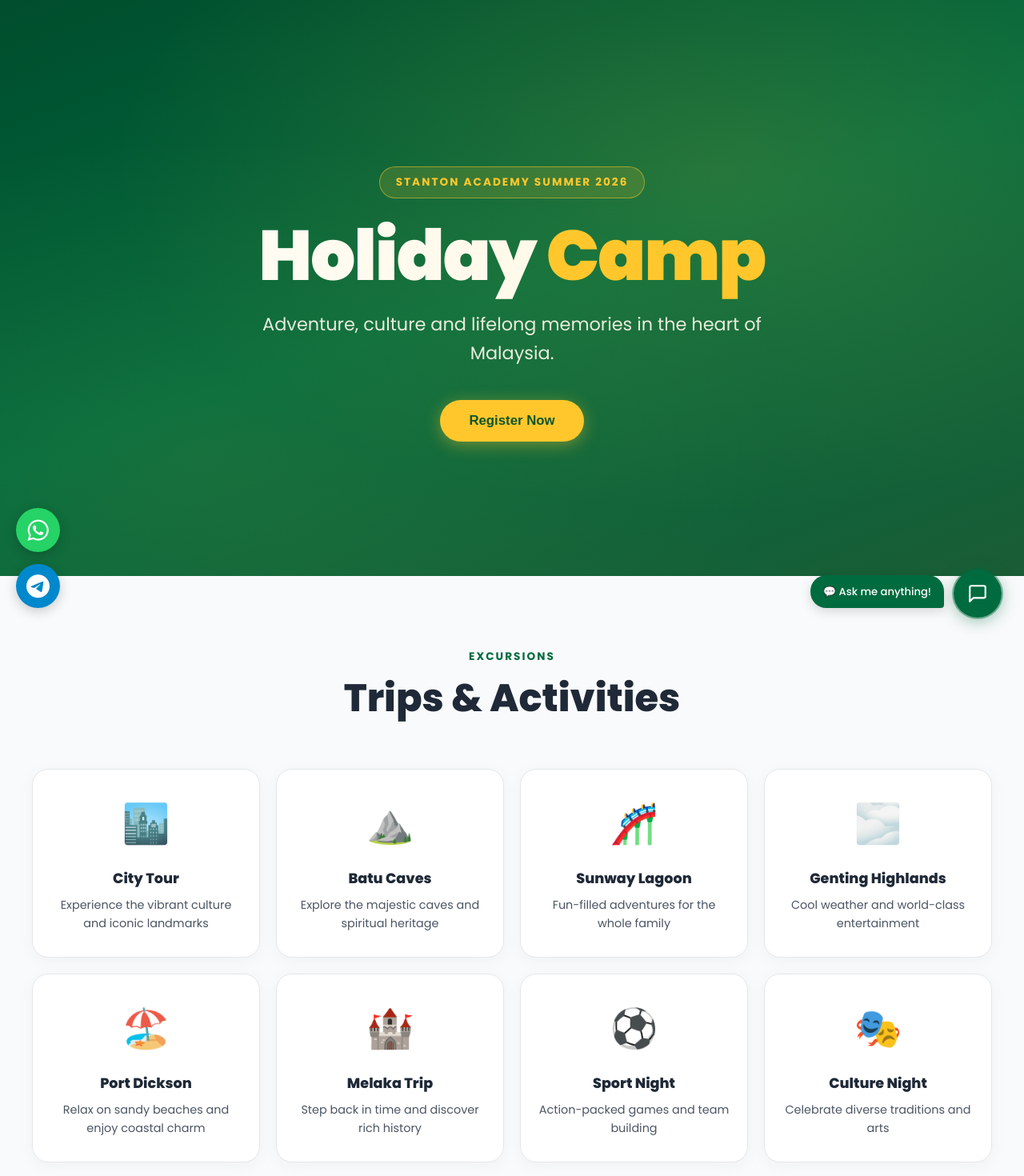
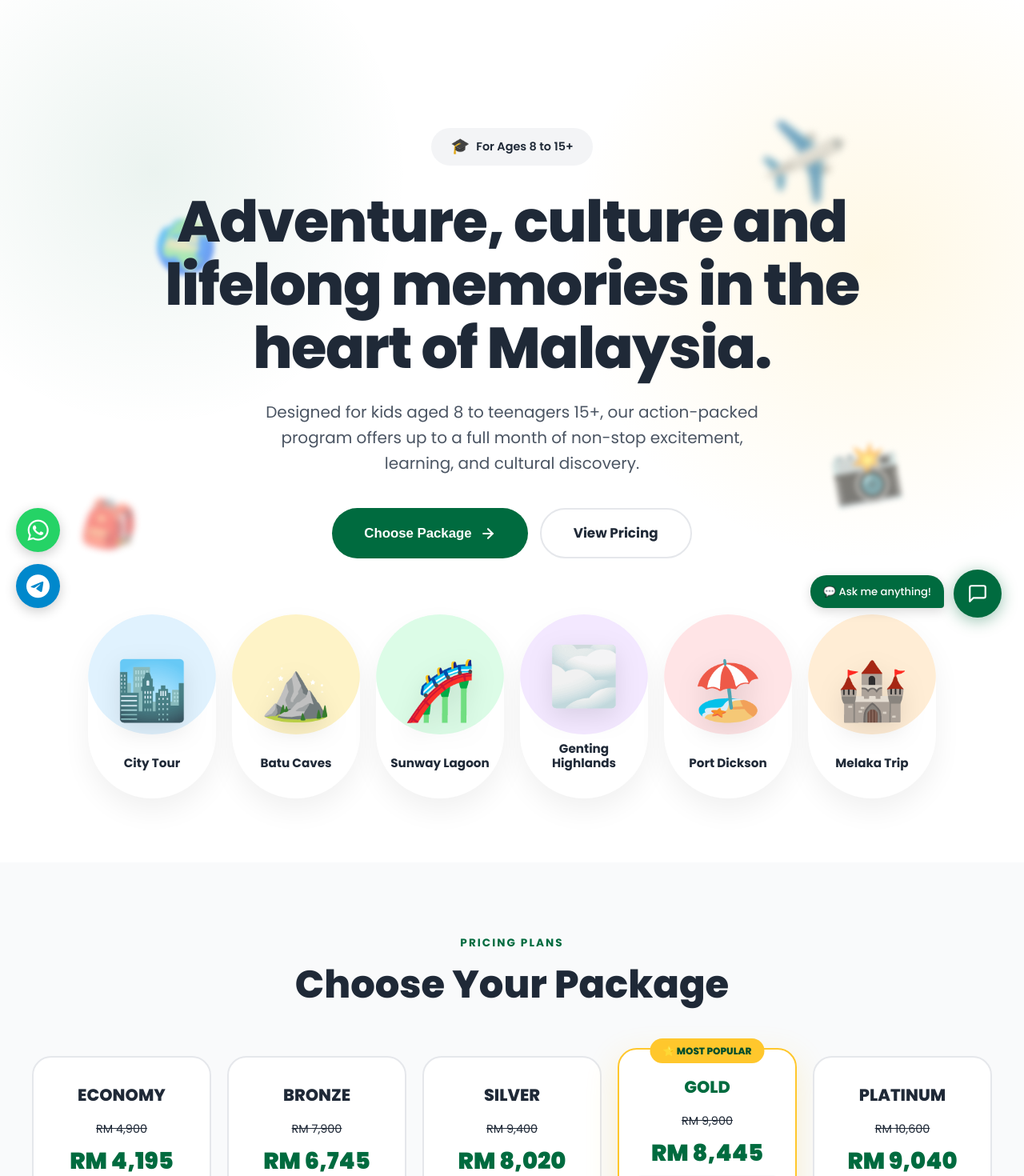
Before and after one commit to ZokirovIslomjon/stanton-academy, a React (Vite) app: page /holiday-camp in a window 1280 px wide. Shown: the top 1470 px of the page at 80% size. Built offline with nearby package versions, Linux system fonts and the light colour scheme.

Commit message:
Fixed design

```diff
--- a/src/pages/HolidayCamp.jsx
+++ b/src/pages/HolidayCamp.jsx
@@ -69,14 +69,12 @@ const PACKAGES = [
 ];
 
 const TRIPS = [
-  { name: 'City Tour', emoji: '🏙️', desc: 'Experience the vibrant culture and iconic landmarks' },
-  { name: 'Batu Caves', emoji: '⛰️', desc: 'Explore the majestic caves and spiritual heritage' },
-  { name: 'Sunway Lagoon', emoji: '🎢', desc: 'Fun-filled adventures for the whole family' },
-  { name: 'Genting Highlands', emoji: '🌫️', desc: 'Cool weather and world-class entertainment' },
-  { name: 'Port Dickson', emoji: '🏖️', desc: 'Relax on sandy beaches and enjoy coastal charm' },
-  { name: 'Melaka Trip', emoji: '🏰', desc: 'Step back in time and discover rich history' },
-  { name: 'Sport Night', emoji: '⚽', desc: 'Action-packed games and team building' },
-  { name: 'Culture Night', emoji: '🎭', desc: 'Celebrate diverse traditions and arts' },
+  { name: 'City Tour', emoji: '🏙️', desc: 'Experience the vibrant culture and iconic landmarks', bg: '#e0f2fe' },
+  { name: 'Batu Caves', emoji: '⛰️', desc: 'Explore the majestic caves and spiritual heritage', bg: '#fef3c7' },
+  { name: 'Sunway Lagoon', emoji: '🎢', desc: 'Fun-filled adventures for the whole family', bg: '#dcfce7' },
+  { name: 'Genting Highlands', emoji: '🌫️', desc: 'Cool weather and world-class entertainment', bg: '#f3e8ff' },
+  { name: 'Port Dickson', emoji: '🏖️', desc: 'Relax on sandy beaches and enjoy coastal charm', bg: '#ffe4e6' },
+  { name: 'Melaka Trip', emoji: '🏰', desc: 'Step back in time and discover rich history', bg: '#ffedd5' },
 ];
 
 function CheckIcon({ yes }) {
@@ -86,9 +84,6 @@ function CheckIcon({ yes }) {
 }
 
 export default function HolidayCamp() {
-  const [activeTab, setActiveTab] = useState('july');
-
-  // Form State
   const [formData, setFormData] = useState({ fullName: '', phone: '', email: '', package: '' });
   const [isSending, setIsSending] = useState(false);
   const [isSubmitted, setIsSubmitted] = useState(false);
@@ -136,7 +131,7 @@ export default function HolidayCamp() {
   return (
     <div className="hc-page">
       <style>{`
-        @import url('https://fonts.googleapis.com/css2?family=Poppins:wght@300;400;500;600;700;800;900&family=Playfair+Display:wght@700;800&display=swap');
+        @import url('https://fonts.googleapis.com/css2?family=Poppins:wght@300;400;500;600;700;800;900&display=swap');
 
         :root {
           --green:       #006B3F;
@@ -155,40 +150,127 @@ export default function HolidayCamp() {
         * { box-sizing: border-box; margin: 0; padding: 0; }
         .hc-page { font-family: 'Poppins', sans-serif; color: var(--gray-800); overflow-x: hidden; background: var(--gray-50); }
 
-        /* ── HERO ── */
-        .hc-hero {
-          min-height: 90vh;
-          background: linear-gradient(160deg, var(--green-dark) 0%, var(--green) 50%, #1a5c35 100%);
-          display: flex; flex-direction: column; align-items: center; justify-content: center;
-          text-align: center; padding: 120px 20px 80px; position: relative; overflow: hidden;
+        /* ── HERO SECTION (NEW DESIGN) ── */
+        .hc-hero-modern {
+          position: relative;
+          min-height: 100vh;
+          background-color: #ffffff;
+          display: flex;
+          flex-direction: column;
+          align-items: center;
+          padding: 160px 20px 80px;
+          text-align: center;
+          overflow: hidden;
+          z-index: 1;
         }
-        .hc-hero::before {
-          content: ''; position: absolute; inset: 0;
-          background: radial-gradient(ellipse at 70% 30%, rgba(255,199,44,0.15) 0%, transparent 60%),
-                      radial-gradient(ellipse at 20% 80%, rgba(255,199,44,0.08) 0%, transparent 50%);
-          pointer-events: none;
+
+        /* Soft Background Gradients */
+        .hc-hero-modern::before {
+          content: '';
+          position: absolute; top: -10%; left: -10%; width: 50%; height: 60%;
+          background: radial-gradient(circle, rgba(0, 107, 63, 0.08) 0%, transparent 70%);
+          z-index: -1; pointer-events: none;
         }
-        .hc-hero-badge {
-          display: inline-block; background: rgba(255,199,44,0.15);
-          border: 1.5px solid rgba(255,199,44,0.5); color: var(--gold);
-          font-size: 0.85rem; font-weight: 700; letter-spacing: 0.15em;
-          padding: 8px 20px; border-radius: 50px; text-transform: uppercase; margin-bottom: 24px;
+        .hc-hero-modern::after {
+          content: '';
+          position: absolute; top: -5%; right: -15%; width: 60%; height: 70%;
+          background: radial-gradient(circle, rgba(255, 199, 44, 0.12) 0%, transparent 70%);
+          z-index: -1; pointer-events: none;
         }
-        .hc-hero-title {
-          font-size: clamp(3rem, 8vw, 5.5rem); font-weight: 900; color: var(--white);
-          line-height: 1.1; letter-spacing: -0.02em; margin-bottom: 20px;
+
+        /* Floating Blurred Elements */
+        .hc-float-icon {
+          position: absolute;
+          z-index: -1;
+          opacity: 0.6;
+          animation: floatAnimation 8s ease-in-out infinite;
+          user-select: none;
         }
-        .hc-hero-title span { color: var(--gold); }
-        .hc-hero-tagline {
-          font-size: clamp(1.1rem, 2.5vw, 1.4rem); color: rgba(255,255,255,0.9);
-          font-weight: 400; max-width: 700px; line-height: 1.6; margin-bottom: 40px;
+        .hc-float-1 { font-size: 4rem; top: 25%; left: 15%; filter: blur(3px); transform: rotate(-15deg); }
+        .hc-float-2 { font-size: 5rem; top: 15%; right: 18%; filter: blur(5px); transform: rotate(20deg); animation-delay: 2s; }
+        .hc-float-3 { font-size: 3.5rem; bottom: 35%; left: 8%; filter: blur(4px); transform: rotate(10deg); animation-delay: 4s; }
+        .hc-float-4 { font-size: 4.5rem; bottom: 40%; right: 12%; filter: blur(3px); transform: rotate(-10deg); animation-delay: 1s; }
+
+        @keyframes floatAnimation {
+          0%, 100% { margin-top: 0; }
+          50% { margin-top: -25px; }
         }
-        .hc-btn-primary {
-          background: var(--gold); color: var(--green-dark); padding: 16px 36px;
-          border-radius: 50px; font-weight: 700; font-size: 1.05rem; text-decoration: none;
-          transition: all 0.3s; border: none; cursor: pointer; box-shadow: 0 4px 20px rgba(255,199,44,0.4);
+
+        .hc-hero-badge-modern {
+          display: inline-flex; align-items: center; gap: 8px;
+          background: #f3f4f6; color: var(--gray-800);
+          font-size: 0.9rem; font-weight: 600; padding: 8px 24px;
+          border-radius: 50px; margin-bottom: 30px;
         }
-        .hc-btn-primary:hover { transform: translateY(-3px); box-shadow: 0 8px 28px rgba(255,199,44,0.5); background: #ffd44a; }
+        .hc-hero-badge-modern span { color: var(--green); font-size: 1.2rem; }
+
+        .hc-hero-title-modern {
+          font-size: clamp(2.5rem, 6vw, 4.5rem);
+          font-weight: 800; color: var(--gray-800);
+          line-height: 1.1; letter-spacing: -0.02em;
+          max-width: 900px; margin: 0 auto 25px;
+        }
+
+        .hc-hero-desc-modern {
+          font-size: clamp(1rem, 2vw, 1.25rem);
+          color: var(--gray-600); max-width: 650px;
+          margin: 0 auto 40px; line-height: 1.6;
+        }
+
+        .hc-hero-btn-group {
+          display: flex; gap: 15px; justify-content: center; margin-bottom: 70px; flex-wrap: wrap;
+        }
+
+        .hc-btn-primary-modern {
+          background: var(--green); color: white;
+          padding: 16px 40px; border-radius: 50px; font-weight: 700; font-size: 1.05rem;
+          text-decoration: none; border: none; cursor: pointer;
+          transition: all 0.3s; display: flex; align-items: center; gap: 10px;
+        }
+        .hc-btn-primary-modern:hover {
+          background: var(--green-dark); transform: translateY(-3px);
+          box-shadow: 0 10px 25px rgba(0, 107, 63, 0.3);
+        }
+
+        .hc-btn-secondary-modern {
+          background: transparent; color: var(--gray-800);
+          padding: 16px 40px; border-radius: 50px; font-weight: 700; font-size: 1.05rem;
+          text-decoration: none; border: 2px solid var(--gray-200); cursor: pointer; transition: all 0.3s;
+        }
+        .hc-btn-secondary-modern:hover {
+          border-color: var(--gray-800); background: var(--gray-50);
+        }
+
+        /* Trip Pills Row (Replacing Student Faces) */
+        .hc-hero-pills-row {
+          display: flex; justify-content: center; gap: 20px;
+          flex-wrap: wrap; width: 100%; max-width: 1200px; padding: 0 20px;
+        }
+
+        .hc-location-pill {
+          width: 160px; height: 230px; border-radius: 100px;
+          background: white; box-shadow: 0 15px 35px rgba(0,0,0,0.06);
+          display: flex; flex-direction: column; align-items: center; justify-content: flex-end;
+          padding: 20px 15px 35px; position: relative; overflow: hidden;
+          transition: transform 0.3s ease;
+        }
+        .hc-location-pill:hover { transform: translateY(-10px); box-shadow: 0 20px 40px rgba(0,0,0,0.1); }
+
+        .hc-location-bg {
+          position: absolute; top: 0; left: 0; width: 100%; height: 65%;
+          border-bottom-left-radius: 50%; border-bottom-right-radius: 50%;
+          z-index: 0;
+        }
+
+        .hc-location-emoji {
+          font-size: 4.5rem; position: relative; z-index: 1; margin-bottom: 25px;
+          filter: drop-shadow(0 10px 15px rgba(0,0,0,0.1));
+        }
+
+        .hc-location-name {
+          font-weight: 700; font-size: 0.95rem; color: var(--gray-800);
+          z-index: 1; position: relative; text-align: center; line-height: 1.2;
+        }
 
         /* ── SECTIONS ── */
         .hc-section { padding: 90px 20px; }
@@ -196,17 +278,6 @@ export default function HolidayCamp() {
         .hc-section-header { text-align: center; margin-bottom: 60px; }
         .hc-section-label { font-size: 0.85rem; font-weight: 700; letter-spacing: 0.15em; text-transform: uppercase; color: var(--green); margin-bottom: 12px; }
         .hc-section-title { font-size: clamp(2rem, 4vw, 3rem); font-weight: 800; line-height: 1.2; color: var(--gray-800); }
-
-        /* ── TRIPS GRID ── */
-        .hc-trips-grid { display: grid; grid-template-columns: repeat(auto-fit, minmax(250px, 1fr)); gap: 20px; }
-        .hc-trip-card {
-          background: white; border-radius: 20px; padding: 30px 20px; text-align: center;
-          box-shadow: 0 4px 20px rgba(0,0,0,0.04); border: 1px solid var(--gray-200); transition: all 0.3s;
-        }
-        .hc-trip-card:hover { transform: translateY(-5px); border-color: var(--green); box-shadow: 0 10px 30px rgba(0,107,63,0.1); }
-        .hc-trip-emoji { font-size: 3rem; margin-bottom: 15px; }
-        .hc-trip-name { font-weight: 800; font-size: 1.1rem; color: var(--gray-800); margin-bottom: 8px; }
-        .hc-trip-desc { font-size: 0.9rem; color: var(--gray-600); line-height: 1.6; }
 
         /* ── PACKAGES GRID ── */
         .hc-packages-grid { display: grid; grid-template-columns: repeat(auto-fit, minmax(220px, 1fr)); gap: 20px; align-items: start; }
@@ -265,40 +336,52 @@ export default function HolidayCamp() {
         @media (max-width: 900px) {
           .hc-contact-wrapper { grid-template-columns: 1fr; }
           .hc-contact-info, .hc-contact-form-container { padding: 40px 25px; }
+          .hc-location-pill { width: 140px; height: 200px; padding: 15px 10px 25px; }
+          .hc-location-emoji { font-size: 3.5rem; }
         }
       `}</style>
 
-      {/* ── HERO ── */}
-      <section className="hc-hero">
-        <div className="hc-hero-badge">Stanton Academy Summer 2026</div>
-        <h1 className="hc-hero-title">Holiday <span>Camp</span></h1>
-        <p className="hc-hero-tagline">
+      {/* ── HERO (Modern Re-design) ── */}
+      <section className="hc-hero-modern">
+        {/* Floating elements simulating the blurred 3D icons from the reference */}
+        <div className="hc-float-icon hc-float-1">🌍</div>
+        <div className="hc-float-icon hc-float-2">✈️</div>
+        <div className="hc-float-icon hc-float-3">🎒</div>
+        <div className="hc-float-icon hc-float-4">📸</div>
+
+        <div className="hc-hero-badge-modern">
+          <span>🎓</span> For Ages 8 to 15+
+        </div>
+
+        <h1 className="hc-hero-title-modern">
           Adventure, culture and lifelong memories in the heart of Malaysia.
+        </h1>
+
+        <p className="hc-hero-desc-modern">
+          Designed for kids aged 8 to teenagers 15+, our action-packed program offers up to a full month of non-stop excitement, learning, and cultural discovery.
         </p>
-        <button onClick={scrollToForm} className="hc-btn-primary">Register Now</button>
-      </section>
 
-      {/* ── TRIPS ── */}
-      <section className="hc-section">
-        <div className="hc-container">
-          <div className="hc-section-header">
-            <div className="hc-section-label">Excursions</div>
-            <h2 className="hc-section-title">Trips & Activities</h2>
-          </div>
-          <div className="hc-trips-grid">
-            {TRIPS.map((t, i) => (
-              <div key={i} className="hc-trip-card">
-                <div className="hc-trip-emoji">{t.emoji}</div>
-                <div className="hc-trip-name">{t.name}</div>
-                <div className="hc-trip-desc">{t.desc}</div>
-              </div>
-            ))}
-          </div>
+        <div className="hc-hero-btn-group">
+          <button onClick={scrollToForm} className="hc-btn-primary-modern">
+            Choose Package <svg width="20" height="20" viewBox="0 0 24 24" fill="none" stroke="currentColor" strokeWidth="2.5" strokeLinecap="round" strokeLinejoin="round"><line x1="5" y1="12" x2="19" y2="12"></line><polyline points="12 5 19 12 12 19"></polyline></svg>
+          </button>
+          <a href="#packages" className="hc-btn-secondary-modern">View Pricing</a>
+        </div>
+
+        {/* The "Pill" row replacing student portraits with Trip Locations */}
+        <div className="hc-hero-pills-row">
+          {TRIPS.map((trip, index) => (
+            <div key={index} className="hc-location-pill">
+              <div className="hc-location-bg" style={{ backgroundColor: trip.bg }}></div>
+              <div className="hc-location-emoji">{trip.emoji}</div>
+              <div className="hc-location-name">{trip.name}</div>
+            </div>
+          ))}
         </div>
       </section>
 
       {/* ── PACKAGES ── */}
-      <section className="hc-section" style={{ background: '#ffffff' }}>
+      <section className="hc-section" id="packages">
         <div className="hc-container">
           <div className="hc-section-header">
             <div className="hc-section-label">Pricing Plans</div>
@@ -334,7 +417,7 @@ export default function HolidayCamp() {
           <div className="hc-contact-wrapper">
             <div className="hc-contact-info">
               <h3>Join the Adventure</h3>
-              <p>Secure your spot in the Stanton Academy Holiday Camp. Fill out the form, and our admissions team will contact you with the next steps.</p>
+              <p>Secure your spot in the Stanton Academy program. Fill out the form, and our admissions team will contact you with the next steps.</p>
               <ul style={{ listStyle: 'none', marginTop: '20px', lineHeight: '2.5' }}>
                 <li>✅ Up to 15% Early Bird Discounts</li>
                 <li>✅ Direct access to KL City Center</li>
```
